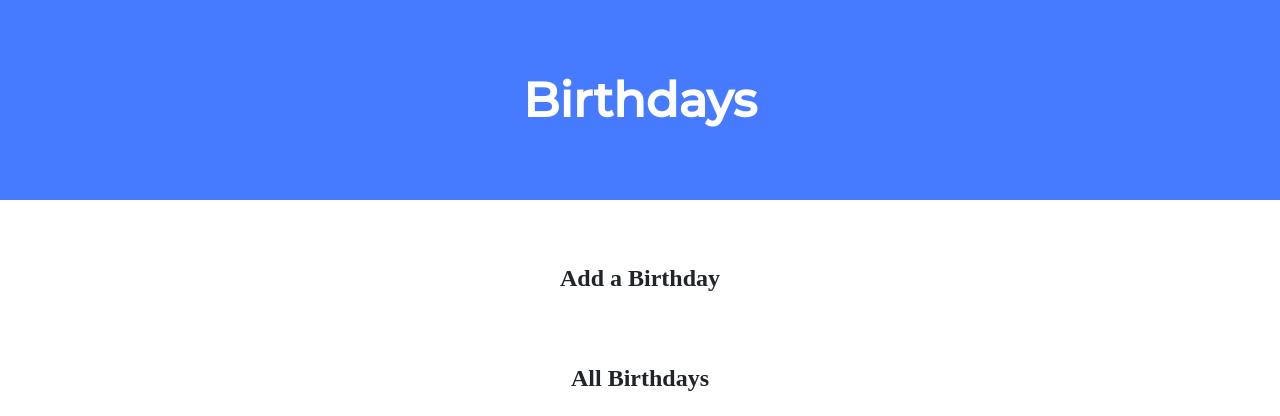
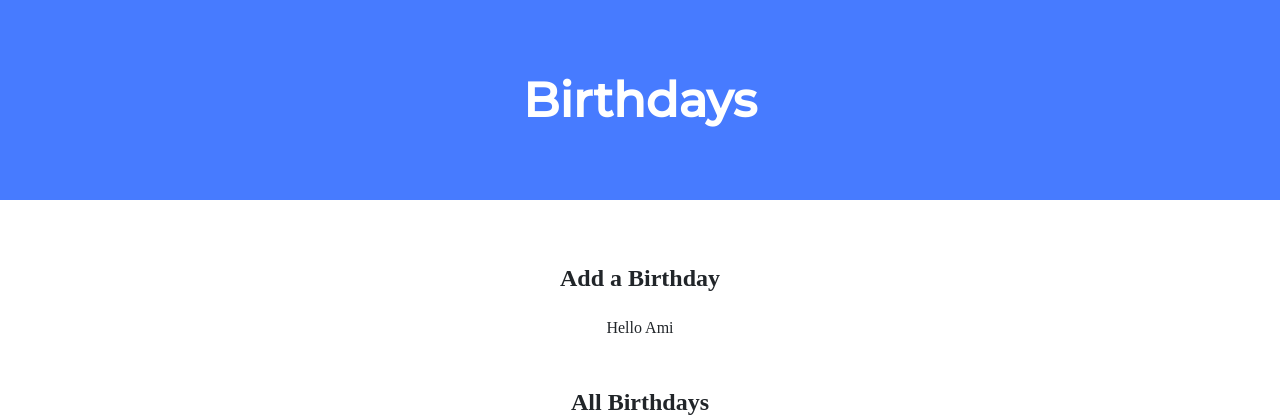
Before and after one commit to kkig/python-birthdays, a Flask app: page / in a window 1280 px wide. Shown: the top 416 px of the page. Run offline with Flask 3, Linux system fonts and the light colour scheme; some libraries are stand-ins or nearby versions.

Commit message:
Dockerfile update

```diff
--- a/compose.yaml
+++ b/compose.yaml
@@ -17,7 +17,7 @@ services:
     develop:
       watch:
         - action: sync
-          path: .
+          path: ./src
           target: /app
 # The commented out section below is an example of how to define a PostgreSQL
 # database that your application can use. `depends_on` tells Docker Compose to
--- /dev/null
+++ b/infra.yaml
@@ -0,0 +1,3 @@
+services:
+  redis:
+    image: 'redis:alpine'
--- a/requirements.txt
+++ b/requirements.txt
@@ -1,3 +1,4 @@
 pytest==8.2.2
 flask==3.0.3
 redis
+uvicorn
--- a/src/app.py
+++ b/src/app.py
@@ -64,7 +64,7 @@ def index():
 
         # TODO: Display the entries in the database on index.html
 
-        return render_template("index.html")
+        return render_template("index.html", name="Ami")
 
 @app.route("/test", methods=["GET"])
 def test():
--- a/src/templates/index.html
+++ b/src/templates/index.html
@@ -2,8 +2,11 @@
 
 <html lang="en">
   <head>
-        <link href="https://fonts.googleapis.com/css2?family=Montserrat:wght@500&display=swap" rel="stylesheet">
-        <link href="/static/styles.css" rel="stylesheet">
+    <link
+      href="https://fonts.googleapis.com/css2?family=Montserrat:wght@500&display=swap"
+      rel="stylesheet"
+    />
+    <link href="/static/styles.css" rel="stylesheet" />
     <title>Birthdays</title>
   </head>
   <body>
@@ -12,13 +15,12 @@
     </div>
     <div class="container">
       <div class="section">
-
         <h2>Add a Birthday</h2>
+        Hello {{name}}
         <!-- TODO: Create a form for users to submit a name, a month, and a day -->
       </div>
 
       <div class="section">
-
         <h2>All Birthdays</h2>
         <table>
           <thead>
```
Also changed, not shown: 1 other file. Lines whose indentation alone changed are shown as unchanged.
